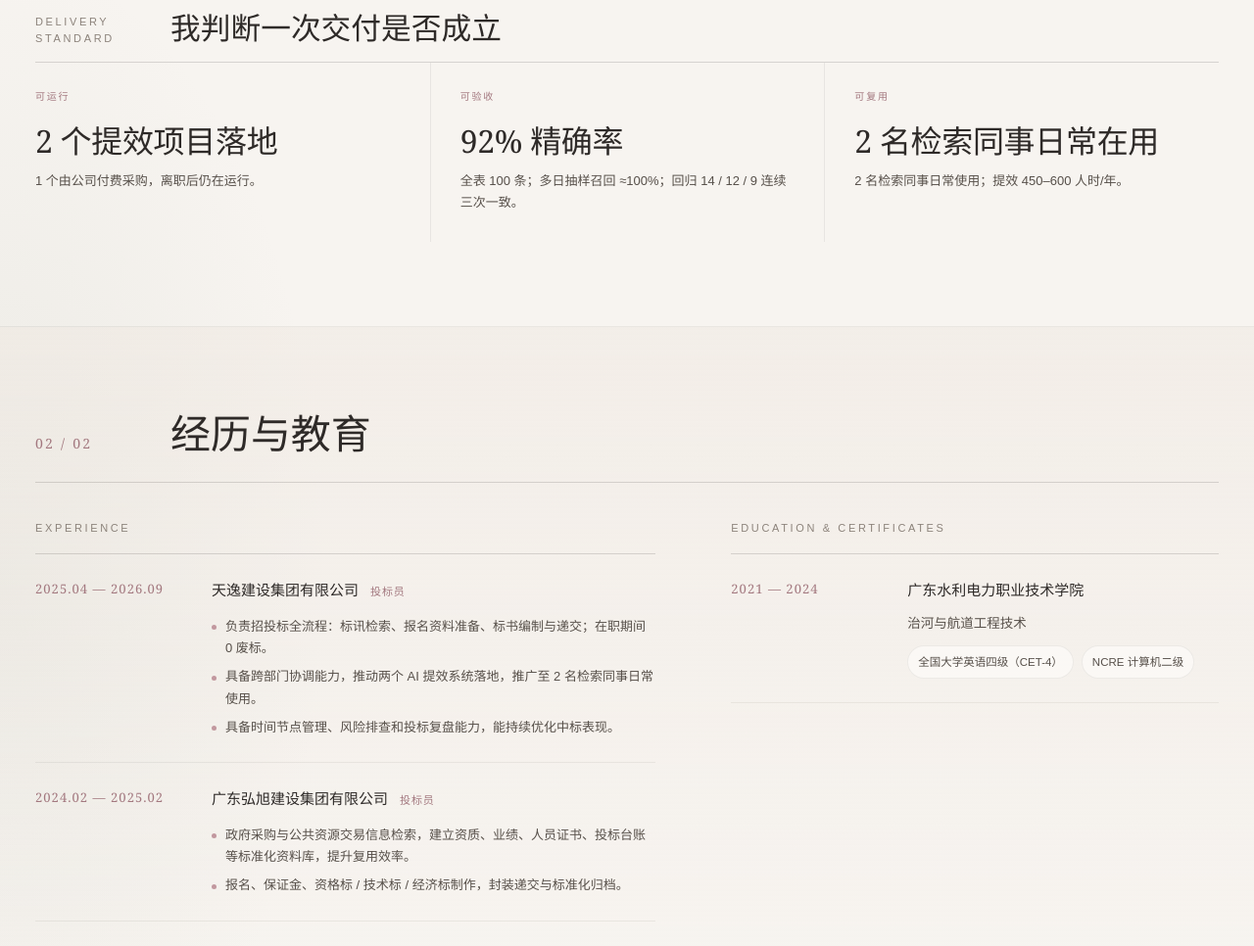
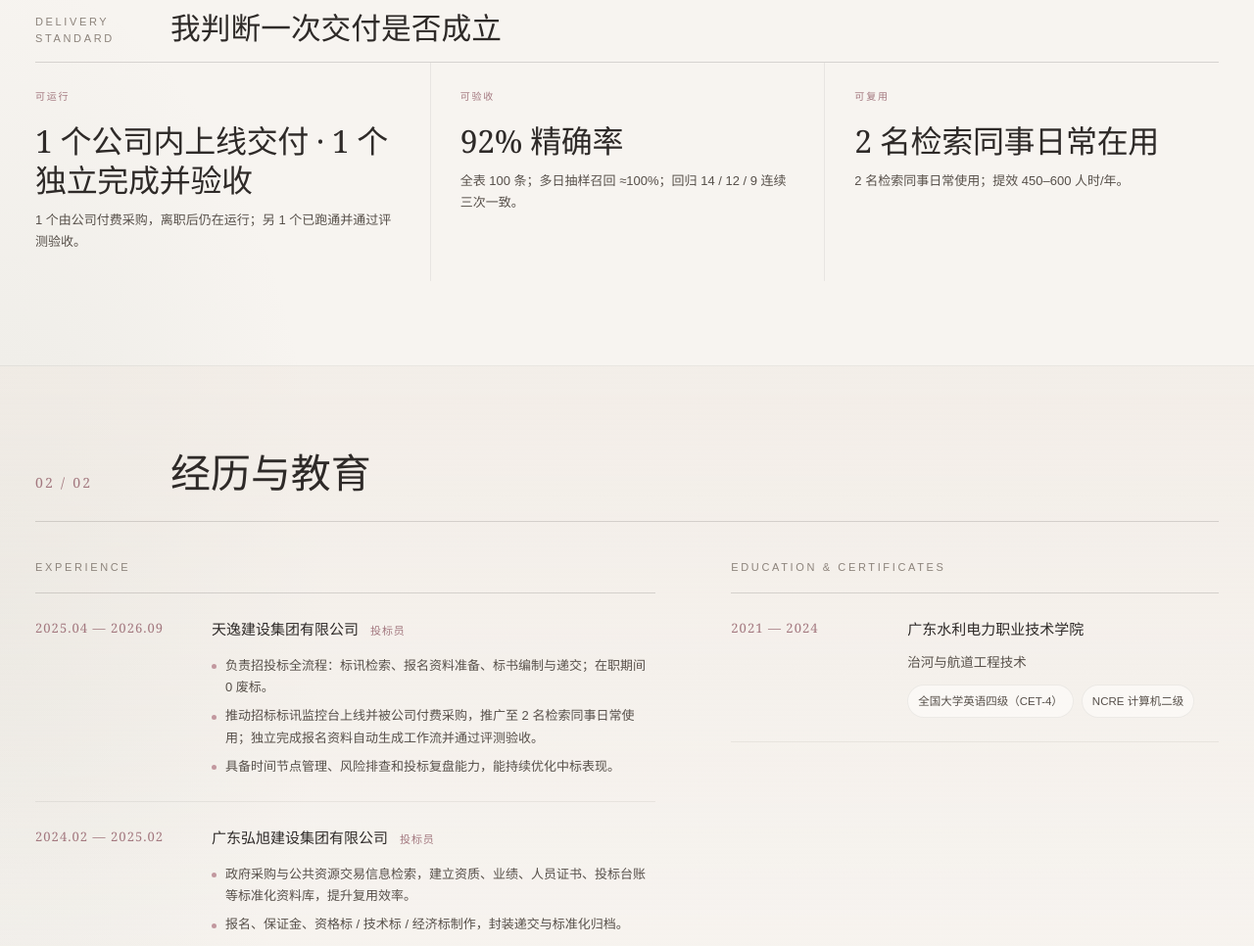
Before and after one commit to juzi6245-boop/juzi6245-boop.github.io, a plain HTML site: page about.html in a window 1280 px wide. Shown: the part 1520-2486 px from the top of the page at 98% size. Drawn offline with Linux system fonts and the light colour scheme.

Commit message:
说明项目归属并同步作品集 PDF

```diff
--- a/about.html
+++ b/about.html
@@ -103,8 +103,8 @@
         <div class="proof-grid">
           <article class="proof-card reveal">
             <p class="proof-label">可运行</p>
-            <strong>2 个提效项目落地</strong>
-            <p>1 个由公司付费采购，离职后仍在运行。</p>
+            <strong>1 个公司内上线交付 · 1 个独立完成并验收</strong>
+            <p>1 个由公司付费采购，离职后仍在运行；另 1 个已跑通并通过评测验收。</p>
           </article>
           <article class="proof-card reveal" style="--delay:60ms">
             <p class="proof-label">可验收</p>
@@ -137,7 +137,7 @@
                 <div class="experience-company"><h3>天逸建设集团有限公司</h3><span>投标员</span></div>
                 <ul class="experience-list">
                   <li>负责招投标全流程：标讯检索、报名资料准备、标书编制与递交；在职期间 0 废标。</li>
-                  <li>具备跨部门协调能力，推动两个 AI 提效系统落地，推广至 2 名检索同事日常使用。</li>
+                  <li>推动招标标讯监控台上线并被公司付费采购，推广至 2 名检索同事日常使用；独立完成报名资料自动生成工作流并通过评测验收。</li>
                   <li>具备时间节点管理、风险排查和投标复盘能力，能持续优化中标表现。</li>
                 </ul>
               </div>
```
Also changed, not shown: 1 other file.
